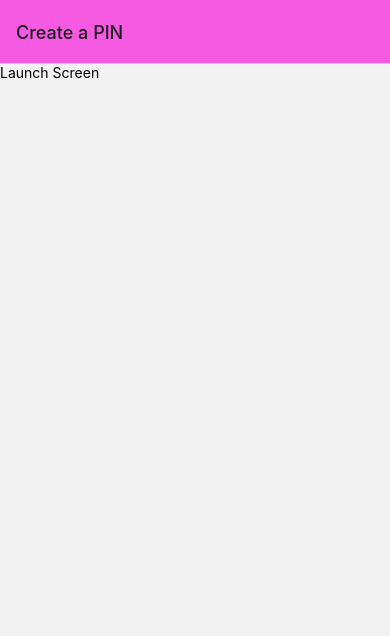
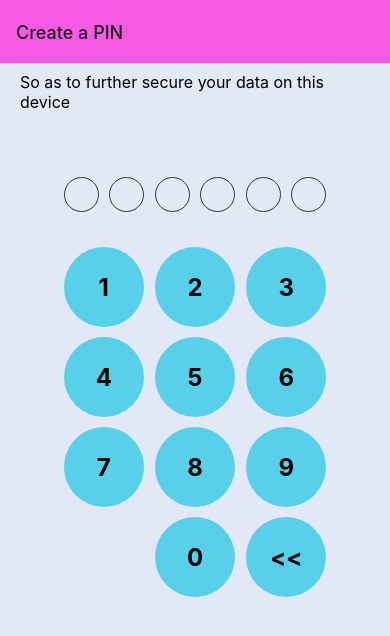
Before and after one commit to avinashlng1080/Altura, a React Native app: screen /Launch in a window 390 px wide. Shown: the top 636 px of the page. Built offline with nearby package versions, Linux system fonts and the light colour scheme.

Commit message:
feat: launch screen

```diff
--- /dev/null
+++ b/app/components/number_pad/index.tsx
@@ -0,0 +1,67 @@
+import React from 'react';
+import {StyleSheet, Text, TouchableOpacity, View} from 'react-native';
+
+import {ALTURA_GREEN} from '../../constants/colors';
+const BUTTON_SIZE = 80;
+const NUMBER_PAD = [
+  [1, 2, 3],
+  [4, 5, 6],
+  [7, 8, 9],
+  ['', 0, '<<'],
+];
+
+const styles = StyleSheet.create({
+  row: {
+    flexDirection: 'row',
+    justifyContent: 'space-between',
+    marginBottom: 10,
+  },
+  button: {
+    height: BUTTON_SIZE,
+    width: BUTTON_SIZE,
+    borderRadius: BUTTON_SIZE / 2,
+    backgroundColor: ALTURA_GREEN,
+    justifyContent: 'center',
+    alignItems: 'center',
+  },
+  num: {
+    fontSize: 24,
+    fontWeight: 'bold',
+  },
+  numberPad: {
+    width: '75%',
+    marginHorizontal: 20,
+    alignSelf: 'center',
+  },
+});
+
+type Props = {
+  onPress: (value: string | number) => void;
+};
+const NumberPad = ({onPress}: Props) => {
+  return (
+    <View style={styles.numberPad} testID="number-pad-component">
+      {NUMBER_PAD.map((row, rowIndex) => (
+        <View key={rowIndex} style={styles.row}>
+          {row.map((value, colIndex) => {
+            const buttonStyle = [
+              styles.button,
+              value === '' && {backgroundColor: 'transparent'},
+            ];
+
+            return (
+              <TouchableOpacity
+                testID={`number-pad-button-${value}`}
+                key={colIndex}
+                style={buttonStyle}
+                onPress={() => onPress(value)}>
+                <Text style={styles.num}>{value}</Text>
+              </TouchableOpacity>
+            );
+          })}
+        </View>
+      ))}
+    </View>
+  );
+};
+export default NumberPad;
--- a/app/screens/launch/index.tsx
+++ b/app/screens/launch/index.tsx
@@ -1,14 +1,58 @@
-// Launch screen of the app
+import React, {useState} from 'react';
+import {StyleSheet, Text, TextInput, View} from 'react-native';
 
-import React from 'react';
-import {Text, View} from 'react-native';
+import Container from '../../components/container';
+import Digits from '../../components/digits';
+import NumberPad from '../../components/number_pad';
 
-const Launch = () => {
+const CodeInputScreen = () => {
+  const [code, setCode] = useState('');
+
+  const handlePress = (value: string | number) => {
+    if (value === '<<') {
+      setCode(code.slice(0, -1));
+    } else if (code.length < 6) {
+      setCode(code + value);
+    }
+  };
+
   return (
-    <View>
-      <Text>Launch Screen</Text>
-    </View>
+    <Container>
+      <View style={styles.container}>
+        <Text style={styles.hint}>
+          So as to further secure your data on this device
+        </Text>
+        <TextInput
+          editable={false}
+          keyboardType="number-pad"
+          maxLength={6}
+          secureTextEntry
+          style={styles.hiddenInput}
+          value={code}
+        />
+        <Digits currentLength={code.length} />
+        <NumberPad onPress={handlePress} />
+      </View>
+    </Container>
   );
 };
 
-export default Launch;
+//fixme: add a scrollview for small devices
+
+const styles = StyleSheet.create({
+  container: {
+    flex: 1,
+    paddingHorizontal: 20,
+    alignItems: 'center',
+  },
+  hint: {
+    fontSize: 16,
+    marginBottom: 30,
+  },
+  hiddenInput: {
+    height: 0,
+    width: 0,
+  },
+});
+
+export default CodeInputScreen;
```
Also changed, not shown: 2 other files (tests, documents, lock files or other folders).
